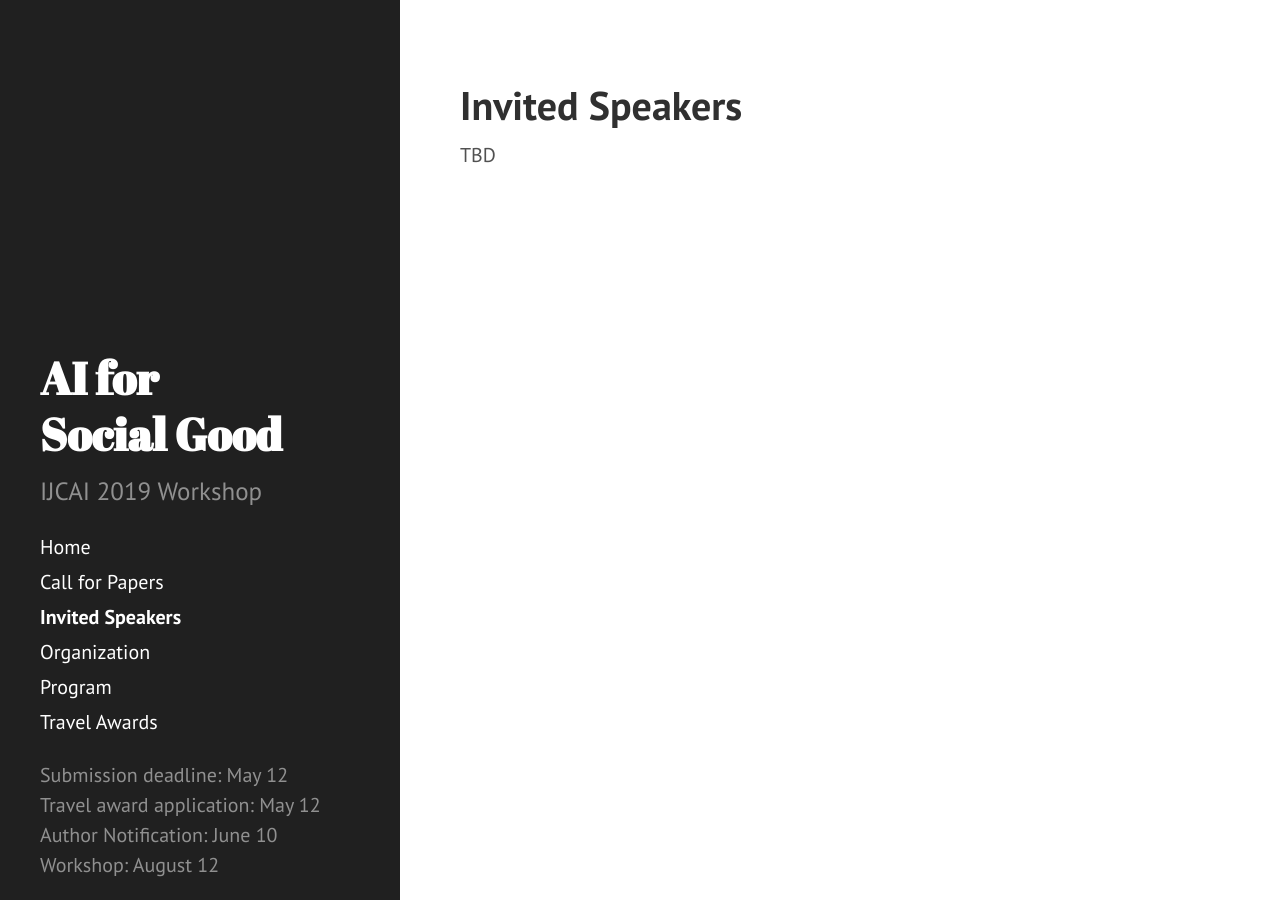
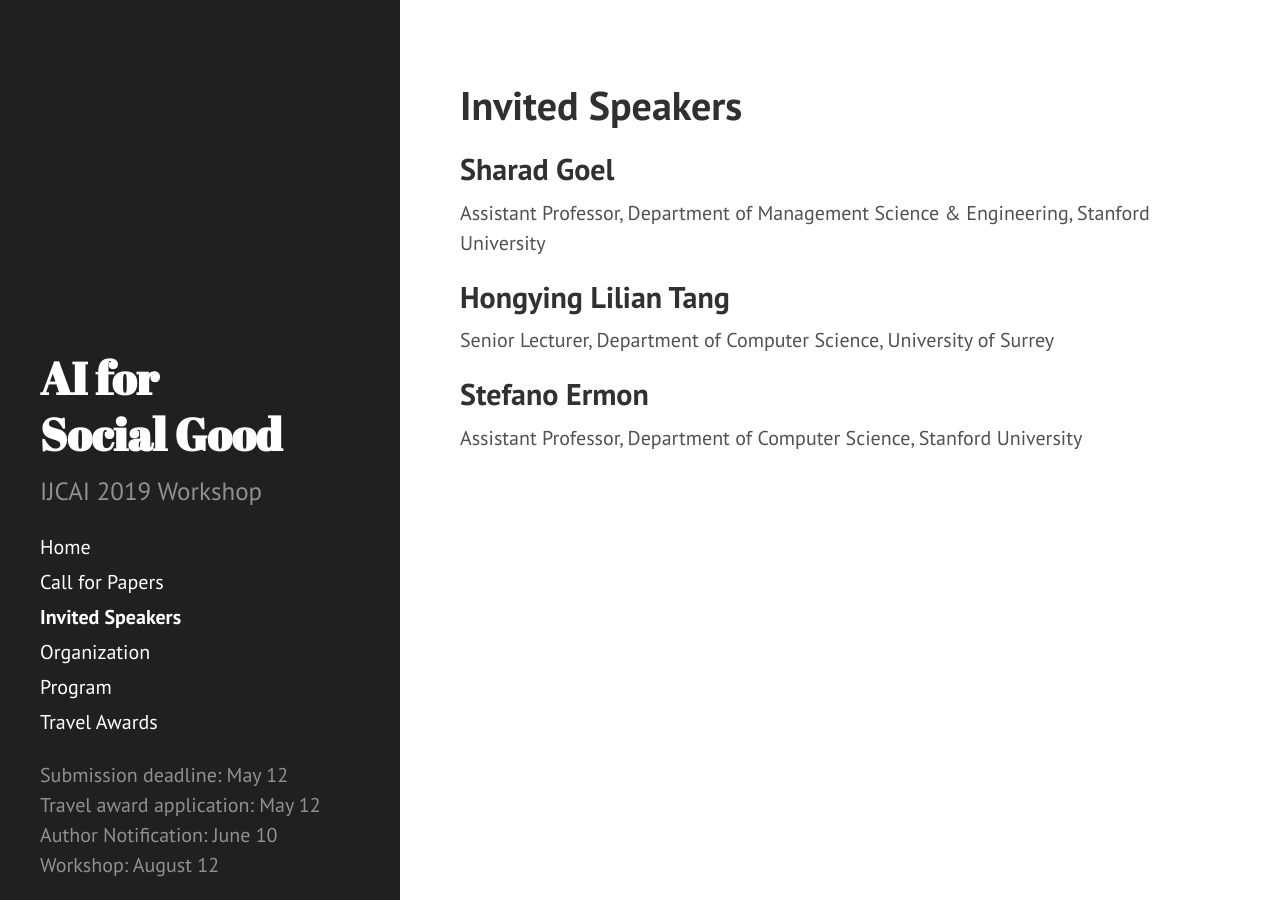
Before and after one commit to slremy/aiforpublichealth.github.io, a Jekyll site: the page built from invited.md, in a window 1280 px wide. Built offline with Jekyll 4.4.1, drawn with Linux system fonts in a browser that asks for light colours.

Commit message:
Update invited.md

```diff
--- a/invited.md
+++ b/invited.md
@@ -3,7 +3,15 @@ layout: page
 title: Invited Speakers
 ---
 
-TBD
+## Sharad Goel
+Assistant Professor, Department of Management Science & Engineering, Stanford University
+
+## Hongying Lilian Tang
+Senior Lecturer, Department of Computer Science, University of Surrey
+
+## Stefano Ermon
+Assistant Professor, Department of Computer Science, Stanford University
+
 
 
 <div class="posts">
```
